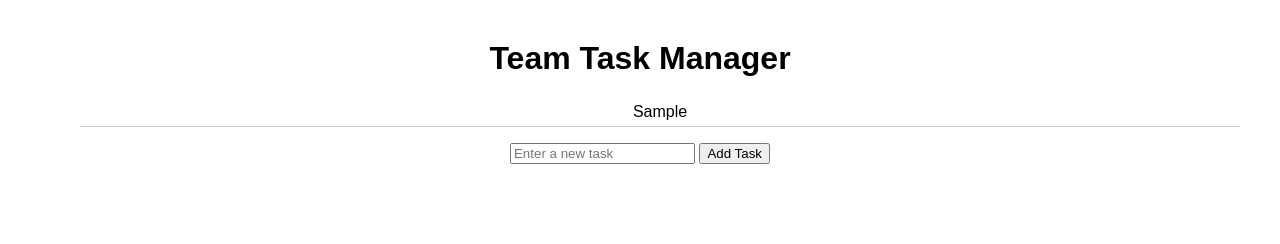
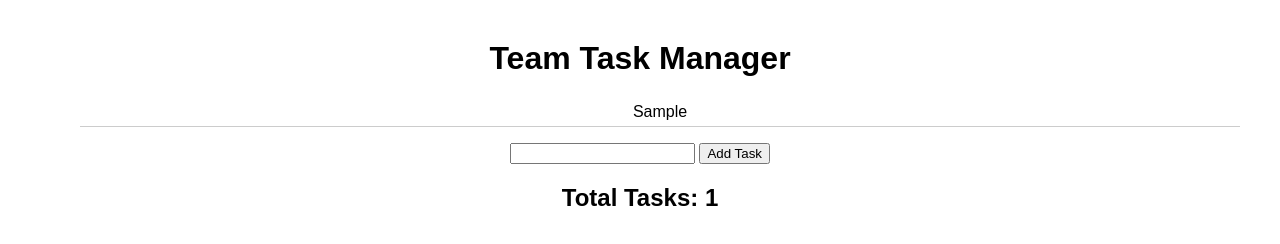
Before and after one commit to Divya2004111/taskmanager, a plain HTML site: page index.html in a window 1280 px wide. Both pictures are taken after typing "Sample" into the empty fields and a click on the button "Add Task". Drawn offline with Linux system fonts and the light colour scheme.

Commit message:
Add task counter feature

```diff
--- a/index.html
+++ b/index.html
@@ -11,5 +11,6 @@
   <input type="text" id="taskInput" placeholder="Enter a new task">
   <button onclick="addTask()">Add Task</button>
   <script src="script.js"></script>
+<h2 id="counter">Total Tasks: 0</h2>
 </body>
 </html>
--- a/script.js
+++ b/script.js
@@ -6,3 +6,17 @@ function addTask() {
   taskList.appendChild(li);
   taskInput.value = '';
 }
+function updateCounter() {
+  const count = document.getElementById('taskList').children.length;
+  document.getElementById('counter').textContent = `Total Tasks: ${count}`;
+}
+
+function addTask() {
+  const taskInput = document.getElementById('taskInput');
+  const taskList = document.getElementById('taskList');
+  const li = document.createElement('li');
+  li.textContent = taskInput.value;
+  taskList.appendChild(li);
+  taskInput.value = ' ';
+  updateCounter();
+}
```
